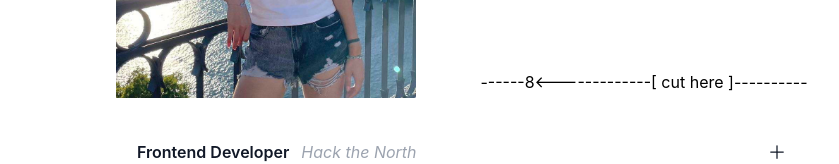
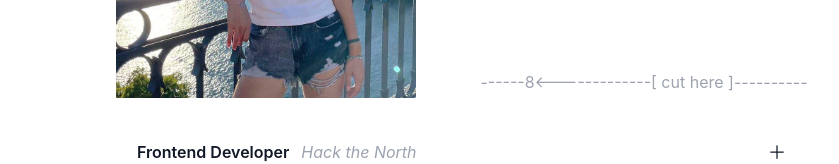
Before and after one commit to mw-171/web-portfolio, a Next.js app: page /about in a window 1280 px wide. Shown: the part 458-622 px from the top of the page, without its empty margins (178-1017 px from the left). Built offline with nearby package versions, Linux system fonts and the light colour scheme.

Commit message:
make lighter

```diff
--- a/src/pages/about.tsx
+++ b/src/pages/about.tsx
@@ -158,7 +158,7 @@ export default function About() {
                   {/* </div> */}
                   {/* TODO: add somethng on bottom of about (drawing?) */}
                 </div>
-                <div className="hidden md:block pb-1">
+                <div className="text-gray-400 hidden md:block pb-1">
                   {" "}
                   ------8&lt;-------------[{" "}
                   <a
```
